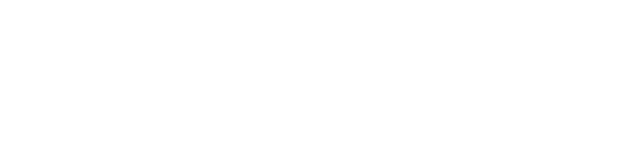
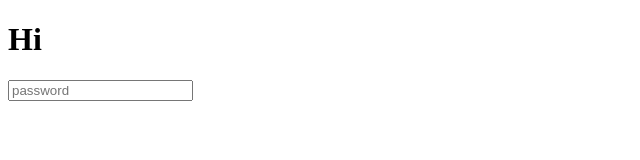
Before and after one commit to DariaSemko/git-, a plain HTML site: page index.html in a window 1280 px wide. Shown: the whole page, without its empty margins (0-640 px from the left). Drawn offline with Linux system fonts and the light colour scheme.

Commit message:
form password

```diff
--- a/index.html
+++ b/index.html
@@ -4,9 +4,13 @@
     <meta charset="UTF-8">
     <meta http-equiv="X-UA-Compatible" content="IE=edge">
     <meta name="viewport" content="width=device-width, initial-scale=1.0">
-    <title>Document</title>
+    <title>Test</title>
 </head>
 <body>
+    <h1>Hi</h1>
+    <form action="#">
+        <input type="password" placeholder="password">
+    </form>
 
 </body>
 </html>
```
